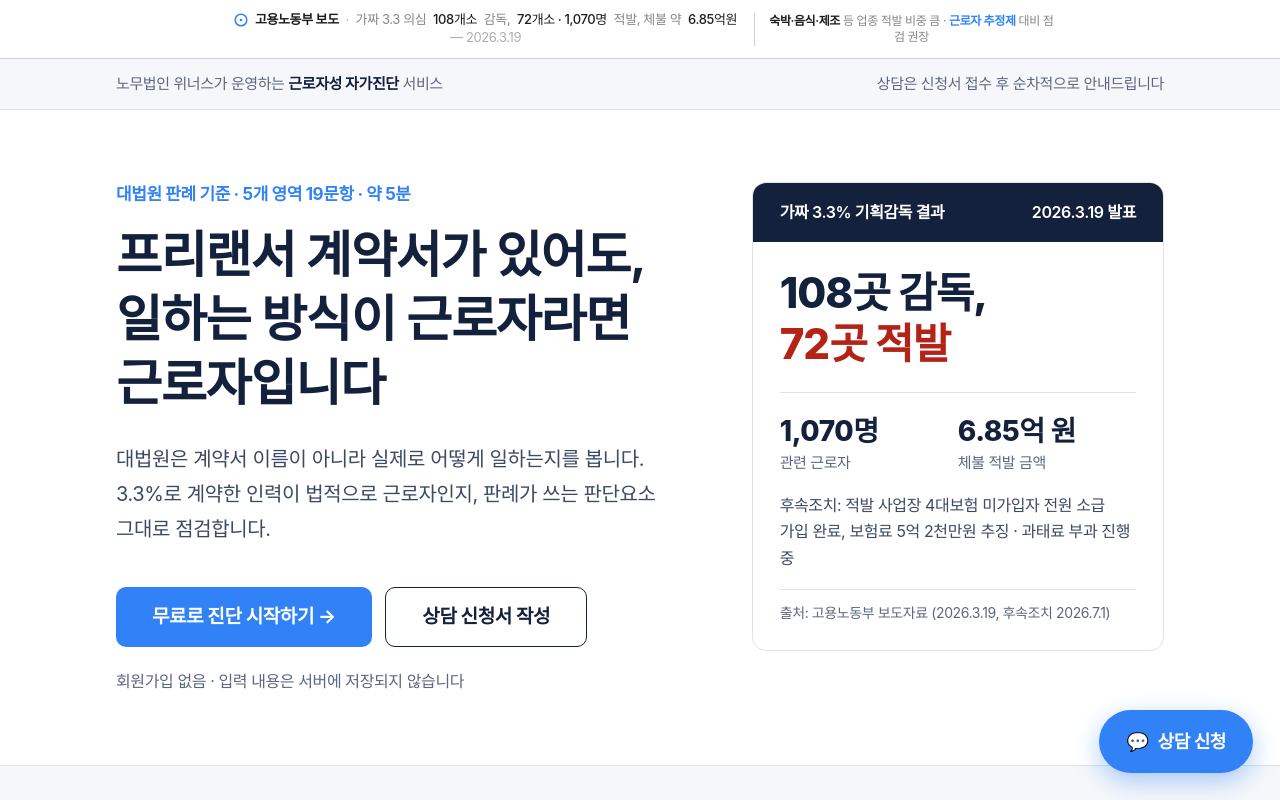
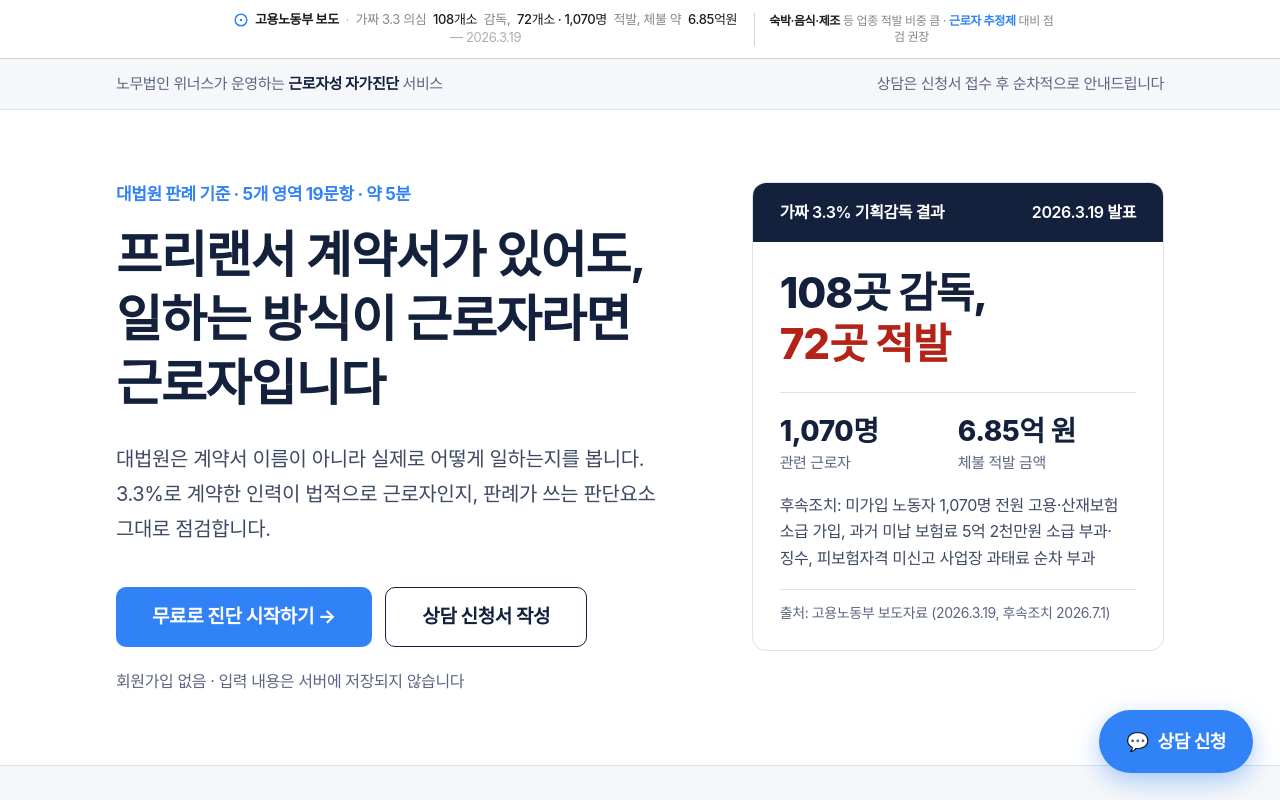
Before and after one commit to cdj44y-ui/worker-diagnosis-app, a React (Vite) app: page / in a window 1280 px wide. Shown: the top 800 px of the page. Built offline with nearby package versions, Linux system fonts and the light colour scheme; no server answers.

Commit message:
fix(보도자료 대조): 후속조치 문구 정정 — 4대보험 전원 소급→고용·산재보험 소급 가입(2026.7.1 보도자료 원문)

```diff
--- a/src/data/crackdownData.ts
+++ b/src/data/crackdownData.ts
@@ -5,7 +5,7 @@ export const CRACKDOWN_DATA = {
 
   followUp: {
     date: '2026-07-01',
-    text: '후속조치: 적발 사업장 4대보험 미가입자 전원 소급 가입 완료, 보험료 5억 2천만원 추징 · 과태료 부과 진행 중',
+    text: '후속조치: 미가입 노동자 1,070명 전원 고용·산재보험 소급 가입, 과거 미납 보험료 5억 2천만원 소급 부과·징수, 피보험자격 미신고 사업장 과태료 순차 부과',
     sourceUrl: 'https://www.moel.go.kr/news/enews/report/enewsView.do?news_seq=19599',
   },
 
```
